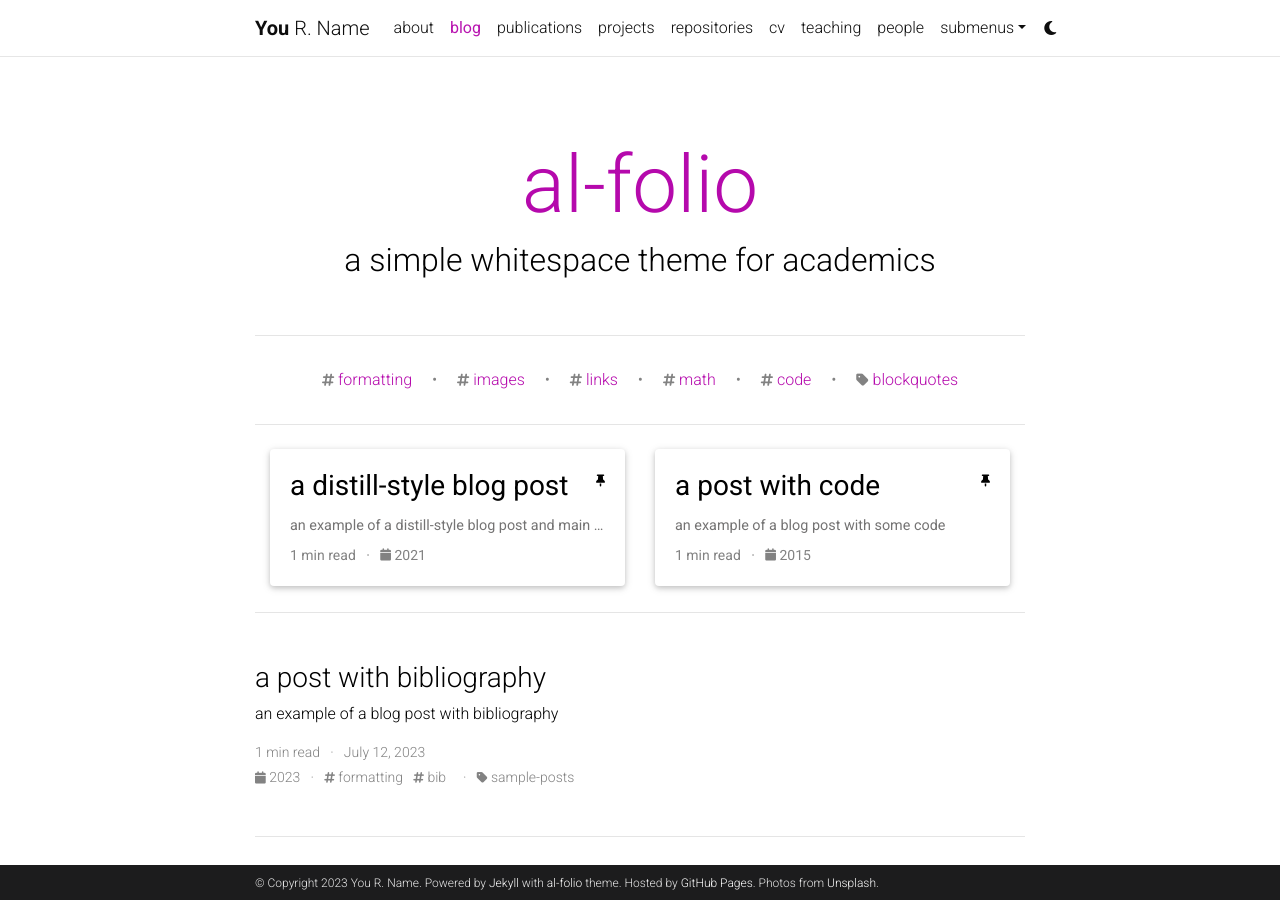
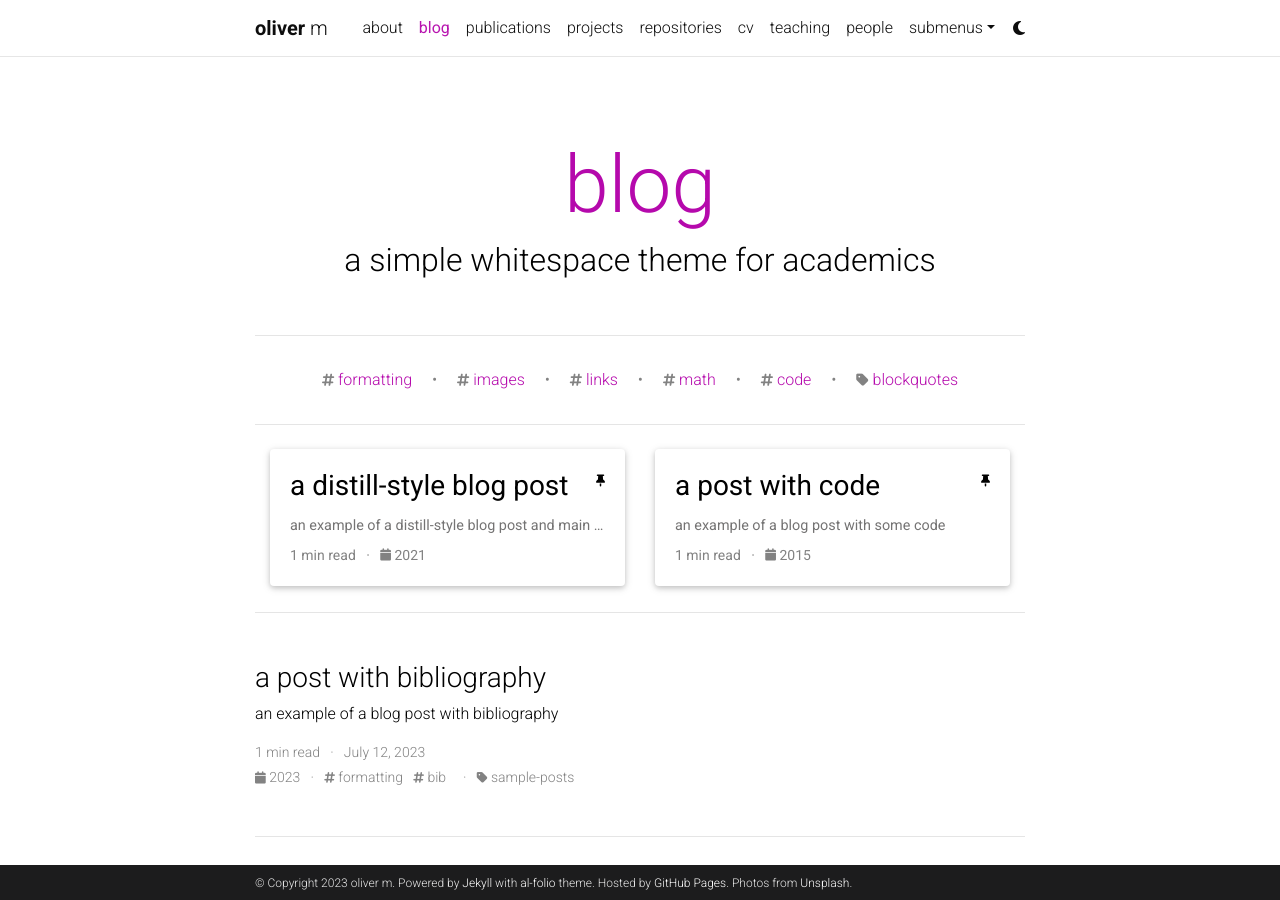
Before and after one commit to matonoli/matonoli.github.io, a Jekyll site: the page built from blog/index.html, in a window 1280 px wide and 900 px high. Built offline with Jekyll 4.4.1, drawn with Linux system fonts in a browser that asks for light colours; the list of posts is cut into pages by our own code; comment, search, counter and statistics services are not loaded; a style sheet for code colours, icons or effects is not loaded.

Commit message:
setting up

```diff
--- a/_config.yml
+++ b/_config.yml
@@ -3,9 +3,9 @@
 # -----------------------------------------------------------------------------
 
 title: blank # the website title (if blank, full name will be used instead)
-first_name: You
-middle_name: R.
-last_name: Name
+first_name: oliver
+middle_name:
+last_name: m
 email: you@example.com
 description: > # the ">" symbol means to ignore newlines until "footer_text:"
   A simple, whitespace theme for academics. Based on [*folio](https://github.com/bogoli/-folio) design.
@@ -18,8 +18,8 @@
 lang: en # the language of your site (for example: en, fr, cn, ru, etc.)
 icon: ⚛️  # the emoji used as the favicon (alternatively, provide image name in /assets/img/)
 
-url: https://alshedivat.github.io # the base hostname & protocol for your site
-baseurl: /al-folio # the subpath of your site, e.g. /blog/
+url: https://matonoli.github.io # the base hostname & protocol for your site
+baseurl: # the subpath of your site, e.g. /blog/
 last_updated: false # set to true if you want to display last updated in the footer
 impressum_path:  # set to path to include impressum link in the footer, use the same path as permalink in a page, helps to conform with EU GDPR
 
@@ -120,7 +120,7 @@
 # Blog
 # -----------------------------------------------------------------------------
 
-blog_name: al-folio # blog_name will be displayed in your blog page
+blog_name: blog # blog_name will be displayed in your blog page
 blog_nav_title: blog # your blog must have a title for it to be displayed in the nav bar
 blog_description: a simple whitespace theme for academics
 permalink: /blog/:year/:title/
```
